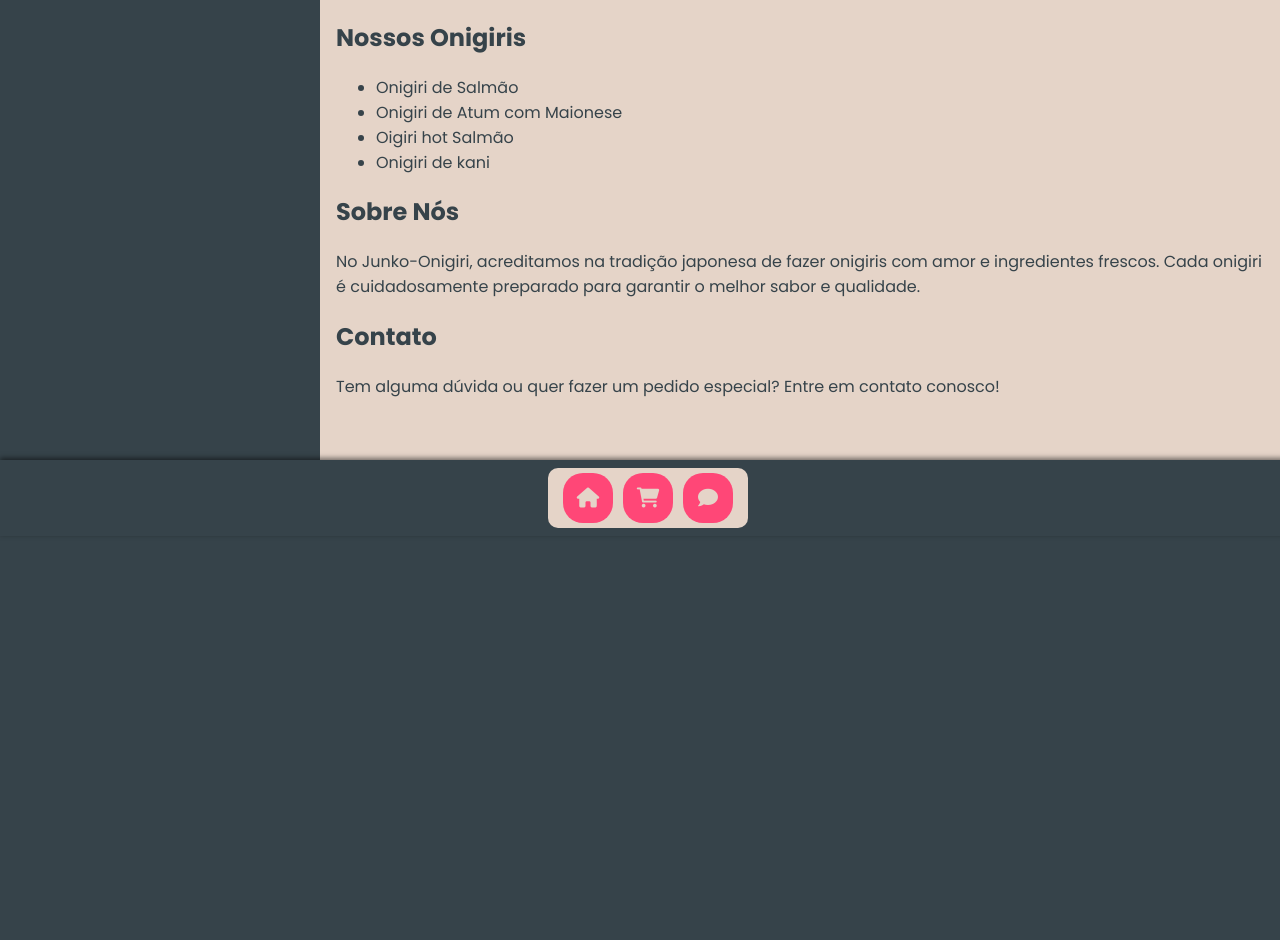
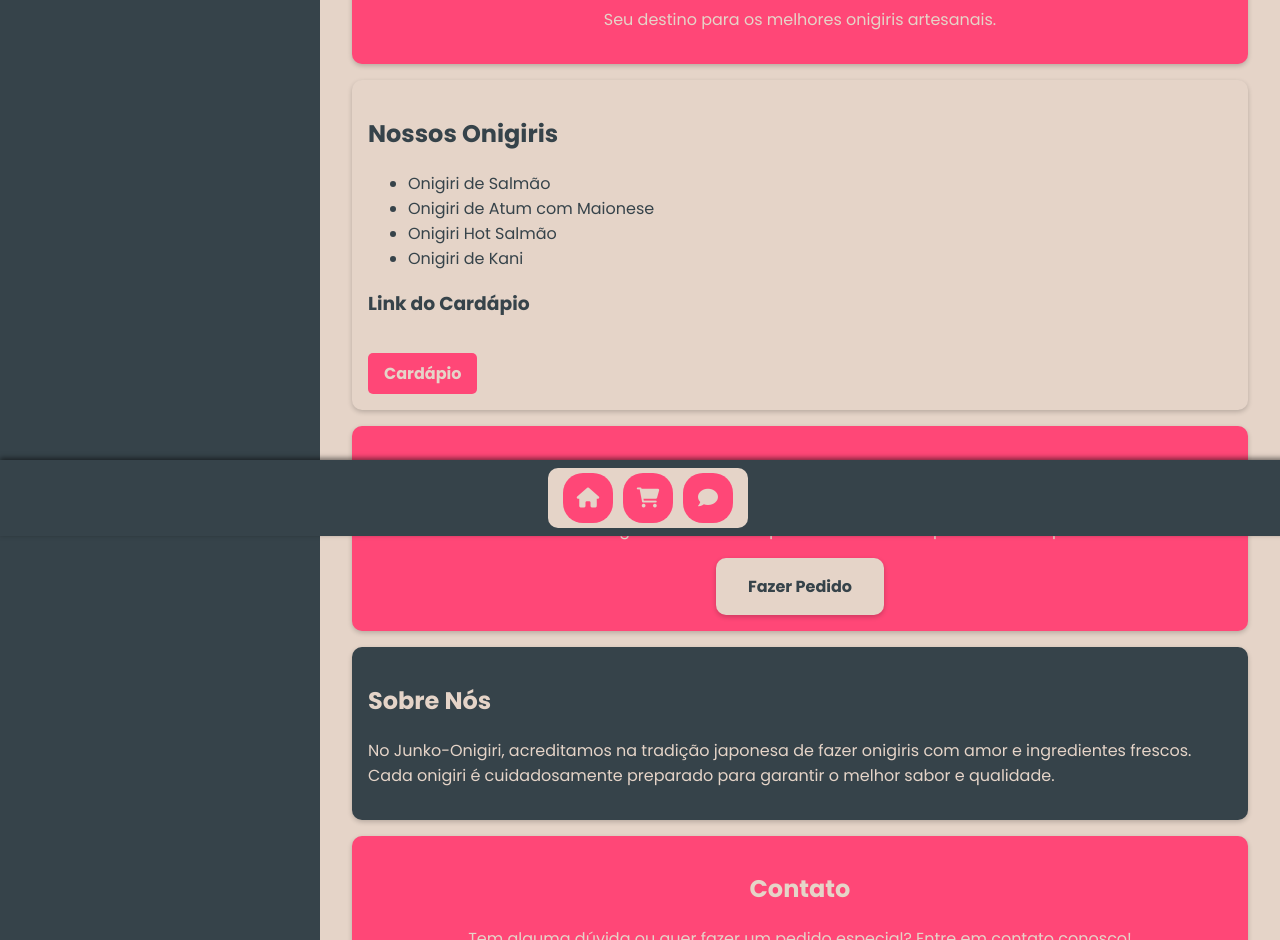
Before and after one commit to Laterwhisper324/junko-onigiri-mobile, a plain HTML site: page index.html in a window 1280 px wide. Shown: the part 264-1204 px from the top of the page. Before the commit the page ends 800 px from the top, so only its background shows below. Drawn offline with Linux system fonts and the light colour scheme.

Commit message:
verção 1.0.4

```diff
--- a/index.html
+++ b/index.html
@@ -18,20 +18,37 @@
         </div>
     </div>
     <div id="cont">
+        <div class="section" id="welcome">
             <img src="f0f16415b8def1a49c9e019484704dcf.jpg" alt="Imagem de Junko-Onigiri">
             <h1>Bem-vindo ao Junko-Onigiri!</h1>
             <p>Seu destino para os melhores onigiris artesanais.</p>
+        </div>
+        <div class="section" id="menu">
             <h2>Nossos Onigiris</h2>
             <ul>
                 <li>Onigiri de Salmão</li>
                 <li>Onigiri de Atum com Maionese</li>
-            <li>Oigiri hot Salmão</li>
-            <li>Onigiri de kani</li>
+                <li>Onigiri Hot Salmão</li>
+                <li>Onigiri de Kani</li>
             </ul>
+            <h3>Link do Cardápio</h3>
+            <a href="anothes_pages/cardapio.jpg" id="cardapio">Cardápio</a>
+        </div>
+        <div class="section" id="pedido-section">
+            <h2>Faça seu Pedido</h2>
+            <p>Escolha seus onigiris favoritos e clique no botão abaixo para fazer seu pedido.</p>
+            <div class="pedido">
+                <a href="anothes_pages/carrinho.html" class="btn-pedido">Fazer Pedido</a>
+            </div>
+        </div>
+        <div class="section" id="about">
             <h2>Sobre Nós</h2>
             <p>No Junko-Onigiri, acreditamos na tradição japonesa de fazer onigiris com amor e ingredientes frescos. Cada onigiri é cuidadosamente preparado para garantir o melhor sabor e qualidade.</p>
+        </div>
+        <div class="section" id="contact">
             <h2>Contato</h2>
             <p>Tem alguma dúvida ou quer fazer um pedido especial? Entre em contato conosco!</p>
         </div>
+    </div>
 </body>
 </html>
--- a/index_style.css
+++ b/index_style.css
@@ -51,6 +51,92 @@ body {
     font-weight: 400;
 }
 
+/* Estilo para as seções */
+.section {
+    margin: 1rem;
+    padding: 1rem;
+    border-radius: 10px;
+    box-shadow: 0 2px 5px rgba(0, 0, 0, 0.2);
+}
+
+/* Estilo para a seção de boas-vindas */
+#welcome {
+    background-color: #FF4777; /* Cor de destaque */
+    color: #E5D4C8; /* Cor do texto */
+    text-align: center;
+}
+
+/* Estilo para a seção do menu */
+#menu {
+    background-color: #E5D4C8; /* Cor clara */
+    color: #36434A; /* Cor do texto */
+}
+
+/* Estilo para a seção sobre nós */
+#about {
+    background-color: #36434A; /* Cor escura */
+    color: #E5D4C8; /* Cor do texto */
+}
+
+/* Estilo para a seção de contato */
+#contact {
+    background-color: #FF4777; /* Cor de destaque */
+    color: #E5D4C8; /* Cor do texto */
+    text-align: center;
+}
+
+/* Estilo para o link do cardápio */
+#cardapio {
+    display: inline-block;
+    margin-top: 1rem;
+    padding: 0.5rem 1rem;
+    background-color: #FF4777;
+    color: #E5D4C8;
+    border-radius: 5px;
+    text-decoration: none;
+    font-weight: bold;
+}
+
+#cardapio:hover {
+    background-color: #E5D4C8;
+    color: #36434A;
+}
+
+/* Estilo para a seção de pedido */
+#pedido-section {
+    background-color: #FF4777; /* Cor de destaque */
+    color: #E5D4C8; /* Cor do texto */
+    text-align: center;
+    margin: 1rem;
+    padding: 1rem;
+    border-radius: 10px;
+    box-shadow: 0 2px 5px rgba(0, 0, 0, 0.2); /* Adiciona sombra */
+}
+
+/* Estilo para o botão de pedido */
+.pedido {
+    margin-top: 1rem;
+    text-align: center;
+}
+
+.btn-pedido {
+    display: inline-block;
+    padding: 1rem 2rem;
+    background-color: #E5D4C8; /* Cor clara */
+    color: #36434A; /* Cor do texto */
+    border-radius: 10px; /* Bordas arredondadas */
+    text-decoration: none; /* Remove o sublinhado */
+    font-weight: bold;
+    box-shadow: 0 2px 5px rgba(0, 0, 0, 0.2); /* Adiciona sombra */
+    transition: 0.3s; /* Suaviza as mudanças */
+}
+
+.btn-pedido:hover {
+    background-color: #36434A; /* Cor ao passar o mouse */
+    color: #E5D4C8; /* Cor do texto ao passar o mouse */
+    box-shadow: 0 4px 8px rgba(0, 0, 0, 0.3); /* Sombra mais forte */
+}
+
 /* Layout para telas maiores (414px ou mais) */
 @media (min-width: 414px) {
     body {
```
Also changed, not shown: anothes_pages/cardapio.html (added, +11 -0 lines), anothes_pages/cardapio.jpg (added). Lines whose indentation alone changed are shown as unchanged.
